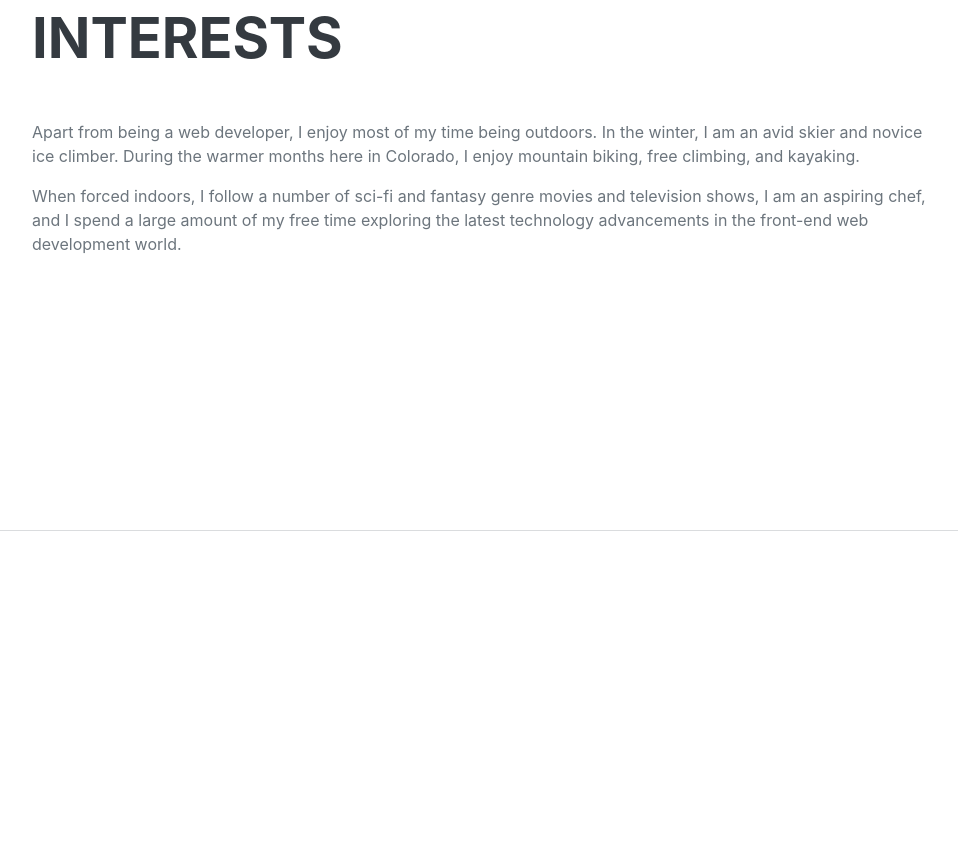
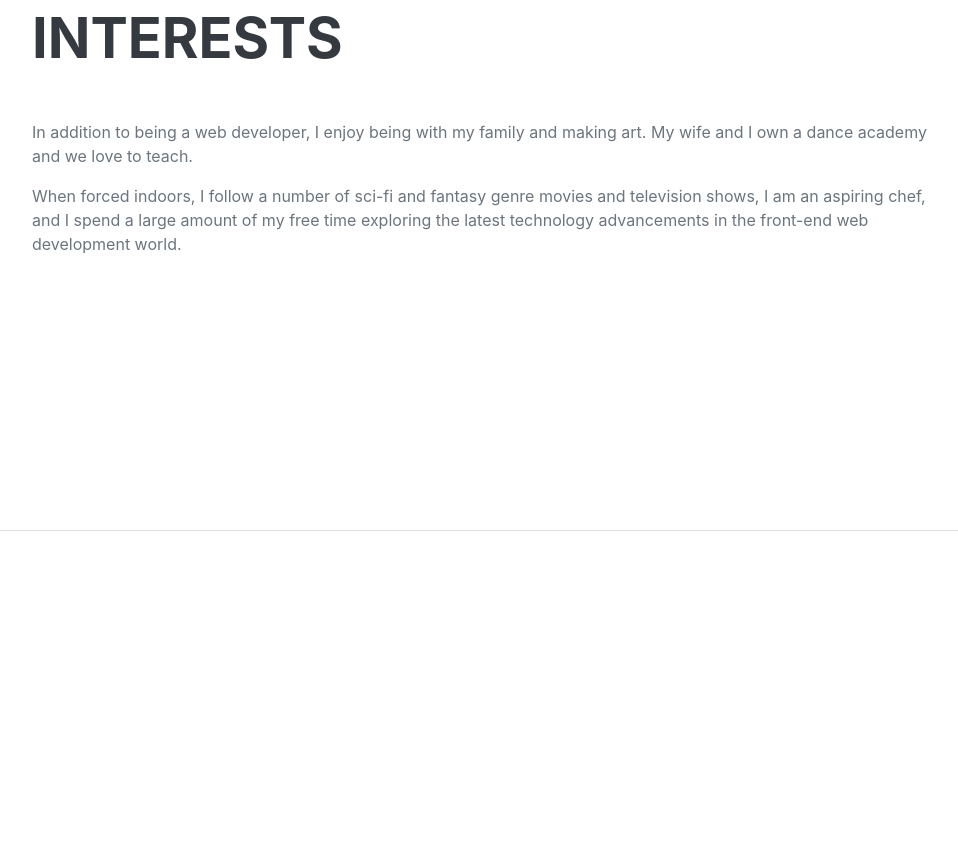
Before and after one commit to KikeVillasboa/kikes-resume, a plain HTML site: page index.html in a window 1280 px wide. Shown: the part 3700-4559 px from the top of the page, without its empty margins (288-1246 px from the left). Drawn offline with nearby package versions, Linux system fonts and the light colour scheme; a web font is replaced by a local one.

Commit message:
Edicion de la seccion de intereses

```diff
--- a/index.html
+++ b/index.html
@@ -165,7 +165,8 @@
             <section class="resume-section" id="interests">
                 <div class="resume-section-content">
                     <h2 class="mb-5">Interests</h2>
-                    <p>Apart from being a web developer, I enjoy most of my time being outdoors. In the winter, I am an avid skier and novice ice climber. During the warmer months here in Colorado, I enjoy mountain biking, free climbing, and kayaking.</p>
+                    <p>
+                        In addition to being a web developer, I enjoy being with my family and making art. My wife and I own a dance academy and we love to teach.</p>
                     <p class="mb-0">When forced indoors, I follow a number of sci-fi and fantasy genre movies and television shows, I am an aspiring chef, and I spend a large amount of my free time exploring the latest technology advancements in the front-end web development world.</p>
                 </div>
             </section>
```
